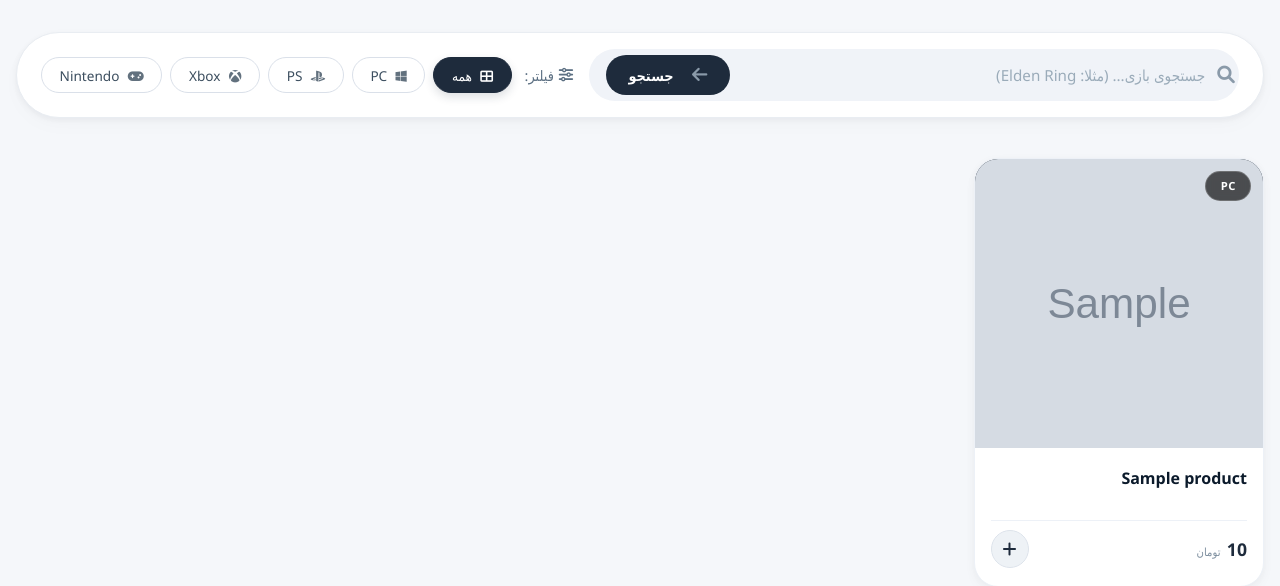
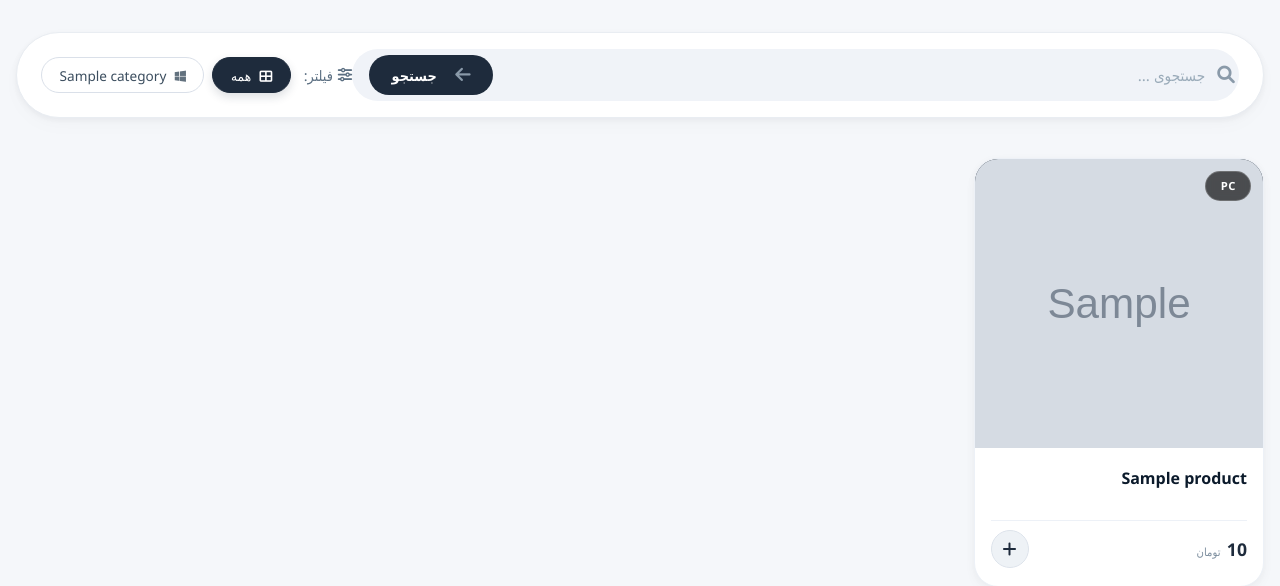
Before and after one commit to Yaseen-Naqash/advanceweb6, a Django app: template templates/search_filter.html in a window 1280 px wide. Shown: the part 110-696 px from the top of the page. Run offline with Django 5.2, Linux system fonts and the light colour scheme; the template is opened without the code that fills it: values that come from a table or form of the project are taken from there, others are empty; tables that the repository leaves empty hold one stand-in row (values such as "Sample post"); grey boxes marked "Sample" are stand-in pictures.

Commit message:
session 7.1

```diff
--- a/templates/search_filter.html
+++ b/templates/search_filter.html
@@ -1,11 +1,14 @@
-<!DOCTYPE html>
+<!doctype html>
 <html lang="fa" dir="rtl">
   <head>
-    <meta charset="UTF-8">
-    <meta name="viewport" content="width=device-width, initial-scale=1.0">
+    <meta charset="UTF-8" />
+    <meta name="viewport" content="width=device-width, initial-scale=1.0" />
     <title>فروشگاه کلید بازی | گیم‌کی</title>
     <!-- Font Awesome for icons (free) -->
-    <link rel="stylesheet" href="https://cdnjs.cloudflare.com/ajax/libs/font-awesome/6.0.0-beta3/css/all.min.css">
+    <link
+      rel="stylesheet"
+      href="https://cdnjs.cloudflare.com/ajax/libs/font-awesome/6.0.0-beta3/css/all.min.css"
+    />
     <style>
       /* Reset & base */
       * {
@@ -15,7 +18,8 @@
       }
 
       body {
-            font-family: 'Vazirmatn', 'Segoe UI', Tahoma, Geneva, Verdana, sans-serif;
+        font-family:
+          "Vazirmatn", "Segoe UI", Tahoma, Geneva, Verdana, sans-serif;
         background: #f5f7fa;
         color: #1e2b3c;
         line-height: 1.6;
@@ -24,7 +28,7 @@
       }
 
       /* Farsi font via CDN (Vazirmatn) */
-        @import url('https://cdn.jsdelivr.net/gh/rastikerdar/vazirmatn@v33.0.0/Vazirmatn-font-face.css');
+      @import url("https://cdn.jsdelivr.net/gh/rastikerdar/vazirmatn@v33.0.0/Vazirmatn-font-face.css");
 
       /* Main container */
       .shop-container {
@@ -71,7 +75,9 @@
         background: #ffffff;
         padding: 1rem 1.5rem;
         border-radius: 60px;
-            box-shadow: 0 8px 20px rgba(0, 0, 0, 0.02), 0 2px 6px rgba(0, 20, 30, 0.05);
+        box-shadow:
+          0 8px 20px rgba(0, 0, 0, 0.02),
+          0 2px 6px rgba(0, 20, 30, 0.05);
         border: 1px solid #e9edf2;
       }
 
@@ -205,8 +211,12 @@
         background: #ffffff;
         border-radius: 24px;
         overflow: hidden;
-            box-shadow: 0 6px 18px rgba(0, 0, 0, 0.02), 0 2px 8px rgba(0, 20, 30, 0.04);
-            transition: transform 0.2s, box-shadow 0.25s;
+        box-shadow:
+          0 6px 18px rgba(0, 0, 0, 0.02),
+          0 2px 8px rgba(0, 20, 30, 0.04);
+        transition:
+          transform 0.2s,
+          box-shadow 0.25s;
         border: 1px solid #edf1f7;
         display: flex;
         flex-direction: column;
@@ -214,7 +224,9 @@
 
       .product-card:hover {
         transform: translateY(-4px);
-            box-shadow: 0 22px 30px -12px rgba(30, 43, 60, 0.15), 0 8px 18px rgba(0, 0, 0, 0.03);
+        box-shadow:
+          0 22px 30px -12px rgba(30, 43, 60, 0.15),
+          0 8px 18px rgba(0, 0, 0, 0.03);
         border-color: #d0dae8;
       }
 
@@ -426,40 +438,47 @@
       <!-- Search & Filter toolbar (no JS, pure HTML/CSS) -->
       <div class="toolbar">
         <!-- Search form (GET method, JS disabled – handled by Django later) -->
-            <form class="search-form" action="#" method="get" onsubmit="return false;"> <!-- prevent actual submit for preview; Django handles later -->
+        <form
+          action=""
+          method="GET"
+          style="display: flex; justify-content: space-between; width: 100%"
+        >
+          <div class="search-form">
             <i class="fas fa-search"></i>
-                <input type="search" name="q" placeholder="جستجوی بازی... (مثلا: Elden Ring)" aria-label="جستجوی بازی">
+            <input
+              type="search"
+              name="q"
+              placeholder="جستجوی ..."
+              aria-label="جستجوی بازی"
+            />
             <button type="submit" aria-label="جستجو">
               <i class="fas fa-arrow-left"></i>
               جستجو
             </button>
-            </form>
+            <input type="hidden" name="category" value="{{category.title}}" />
+          </div>
 
           <!-- Filter buttons (radio-like behavior using CSS only – just visual, no active state toggle via JS)
                  We use class="active" on one to show default state. -->
           <div class="filter-group" aria-label="فیلتر بر اساس پلتفرم">
             <span><i class="fas fa-sliders-h"></i> فیلتر:</span>
+
             <button class="filter-btn active" type="button">
               <i class="fas fa-th-large"></i> همه
             </button>
+            {% for category in categories %}
+
             <button class="filter-btn" type="button">
-                    <i class="fab fa-windows"></i> PC
+              <i class="fab fa-windows"></i> {{category.title}}
             </button>
-                <button class="filter-btn" type="button">
-                    <i class="fab fa-playstation"></i> PS
-                </button>
-                <button class="filter-btn" type="button">
-                    <i class="fab fa-xbox"></i> Xbox
-                </button>
-                <button class="filter-btn" type="button">
-                    <i class="fas fa-gamepad"></i> Nintendo
-                </button>
+
+            {% endfor %}
           </div>
+        </form>
       </div>
 
       <!-- Product grid -->
       <div class="product-grid">
-
         {% for product in products %}
         <!-- Product 1 -->
         <article class="product-card">
@@ -467,9 +486,13 @@
             <span class="platform-badge">PC</span>
 
             {% if product.image %}
-                    <img src="{{ product.image.url }}" alt="Elden Ring" loading="lazy">
+            <img
+              src="{{ product.image.url }}"
+              alt="Elden Ring"
+              loading="lazy"
+            />
             {% else %}
-                    <img src="" alt="Elden Ring" loading="lazy">
+            <img src="" alt="Elden Ring" loading="lazy" />
             {% endif %}
           </div>
           <div class="product-info">
@@ -490,7 +513,8 @@
 
       <!-- Hint: No JS – Django handles filtering/search -->
       <div class="hint">
-            <i class="fas fa-code"></i> این صفحه بدون جاوااسکریپت ساخته شده – جستجو و فیلتر توسط Django مدیریت می‌شود.
+        <i class="fas fa-code"></i> این صفحه بدون جاوااسکریپت ساخته شده – جستجو
+        و فیلتر توسط Django مدیریت می‌شود.
       </div>
     </div>
   </body>
```
Also changed, not shown: base/views.py (+11 -3 lines). Lines whose indentation alone changed are shown as unchanged.
